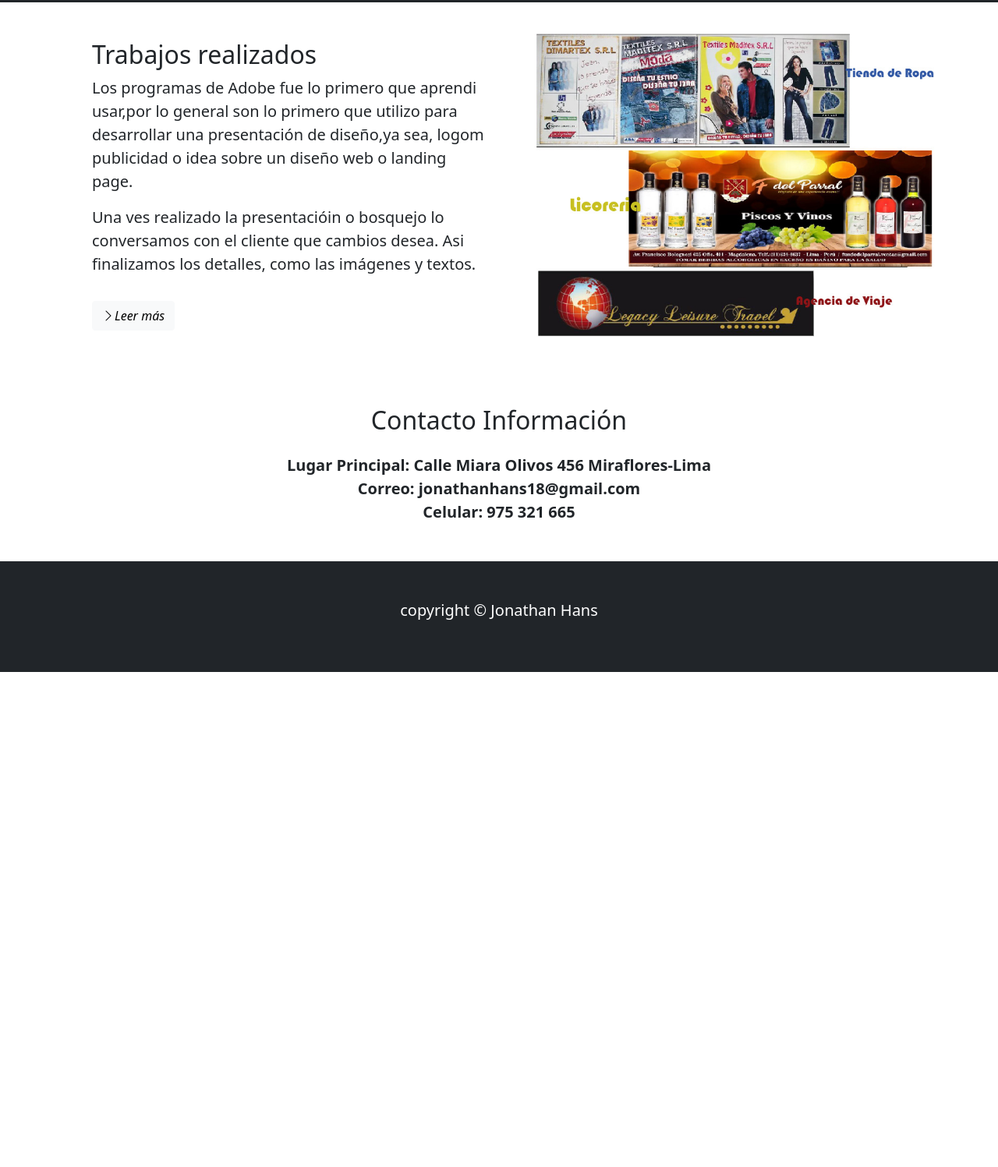
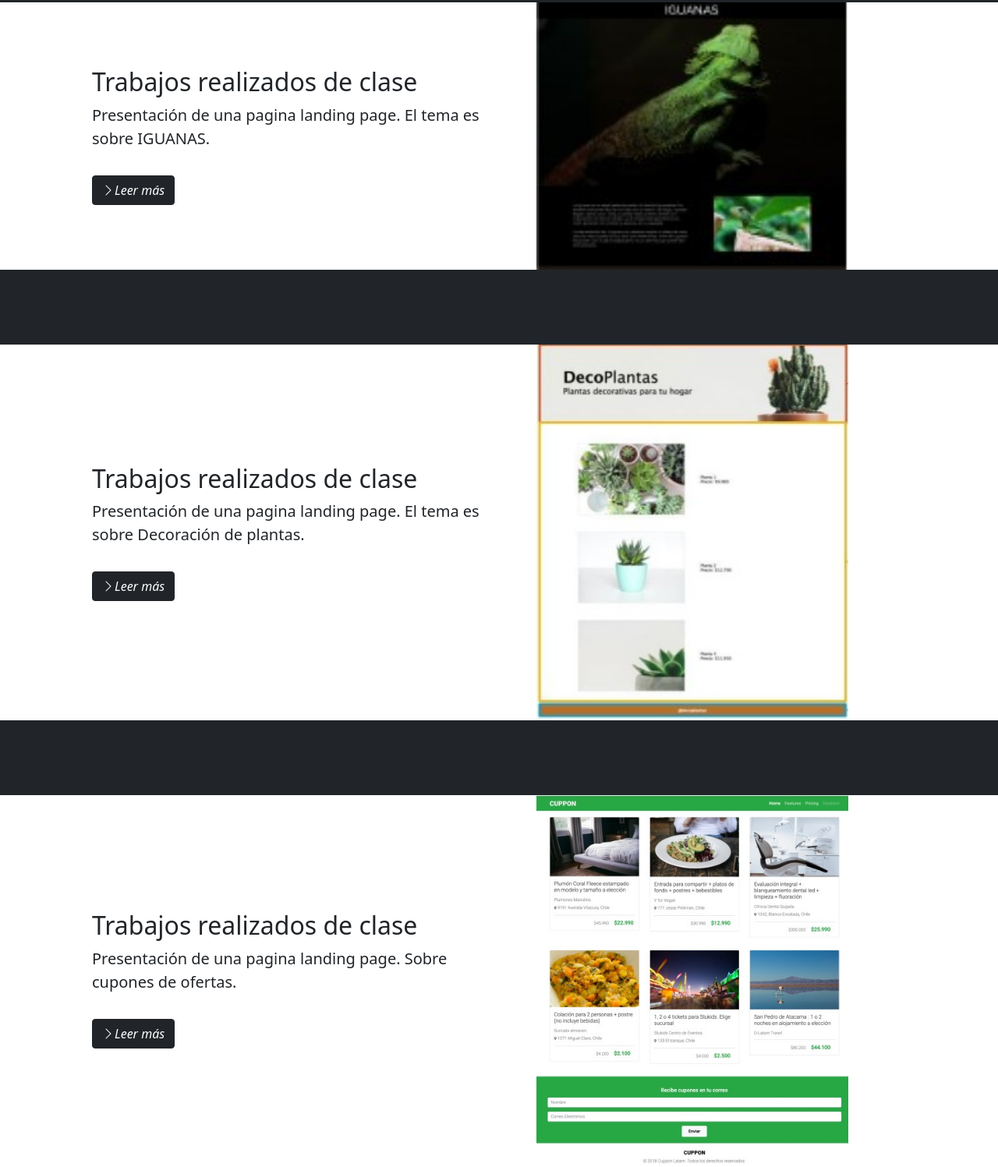
Before and after one commit to jorgeriquelmez/Jhans18.github.io, a plain HTML site: page index.html in a window 1280 px wide. Shown: the part 2137-3634 px from the top of the page at 78% size. Before the commit the page ends 2999 px from the top, so only its background shows below. Drawn offline with nearby package versions, Linux system fonts and the light colour scheme; files that its build step writes are made by us from their sources; a script that the page names is missing.

Commit message:
ultimos cambios de imagenes

```diff
--- a/index.html
+++ b/index.html
@@ -206,25 +206,56 @@
         <div class="container">
             <div class="row align-items-center justify-content-between">
                 <div class="col-md p-5">
-                    <h2>Trabajos realizados</h2>
-                    <p class="lead">Los programas de Adobe fue lo primero que aprendi usar,por lo general son
-                        lo primero que utilizo
-                        para desarrollar una presentación de diseño,ya sea, logom publicidad o idea sobre un diseño web
-                        o landing page.
+                    <h2>Trabajos realizados de clase</h2>
+                    <p class="lead">Presentación de una pagina landing page. El tema es sobre IGUANAS.
                     </p>
-                    <p class="lead">Una ves realizado la presentacióin o bosquejo lo conversamos con el
-                        cliente que cambios desea. Asi finalizamos los detalles, como las imágenes y textos.
-                    </p>
-                    <a href="#" class="btn btn-light mt-3">
+                        <a href="#" class="btn btn-dark mt-3">
                         <i class="bi bi-chevron-right">Leer más</i>
                     </a>
                 </div>
                 <div class="col-md">
-                    <img src="img/banner-trabajos.jpg" class="img-fluid" alt="programas de diseño">
+                    <img src="img/iguana_page.jpg" class="img-fluid" width="400px"  alt="programas de diseño">
                 </div>
             </div>
         </div>
     </section>
+
+    <section id="trabajos" class="p-5 bg-dark text-light"></section>
+        <div class="container">
+            <div class="row align-items-center justify-content-between">
+                <div class="col-md p-5">
+                    <h2>Trabajos realizados de clase</h2>
+                    <p class="lead">Presentación de una pagina landing page. El tema es sobre Decoración de plantas.
+                    </p>
+                        <a href="#" class="btn btn-dark mt-3">
+                        <i class="bi bi-chevron-right">Leer más</i>
+                    </a>
+                </div>
+                <div class="col-md">
+                    <img src="img/deco_plantas.jpg" class="img-fluid" width="400px" alt="programas de diseño">
+                </div>
+            </div>
+        </div>
+    </section>
+
+    <section id="trabajos" class="p-5 bg-dark text-light"></section>
+        <div class="container">
+            <div class="row align-items-center justify-content-between">
+                <div class="col-md p-5">
+                    <h2>Trabajos realizados de clase</h2>
+                    <p class="lead">Presentación de una pagina landing page. Sobre cupones de ofertas.
+                    </p>
+                        <a href="#" class="btn btn-dark mt-3">
+                        <i class="bi bi-chevron-right">Leer más</i>
+                    </a>
+                </div>
+                <div class="col-md">
+                    <img src="img/cuppon_landingpage.jpg" class="img-fluid" width="400px"  alt="programas de diseño">
+                </div>
+            </div>
+        </div>
+    </section>
+
         <!-- contacto -->
         <section class="p-5">
             <div class="container">
```
Also changed, not shown: img/deco_plantas.jpg (renamed from img/deco_palnatas.jpg).
